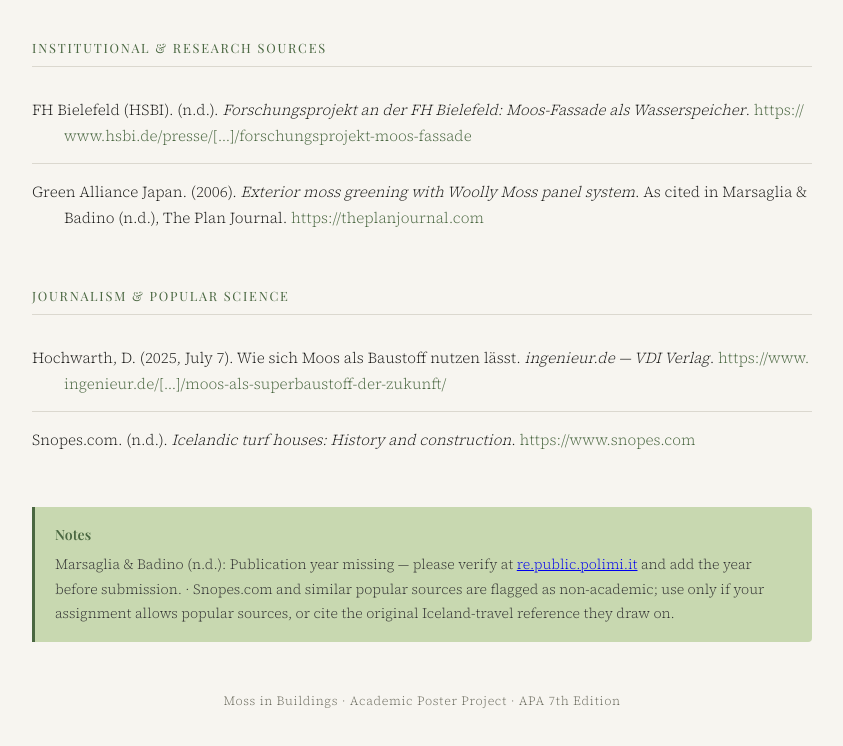
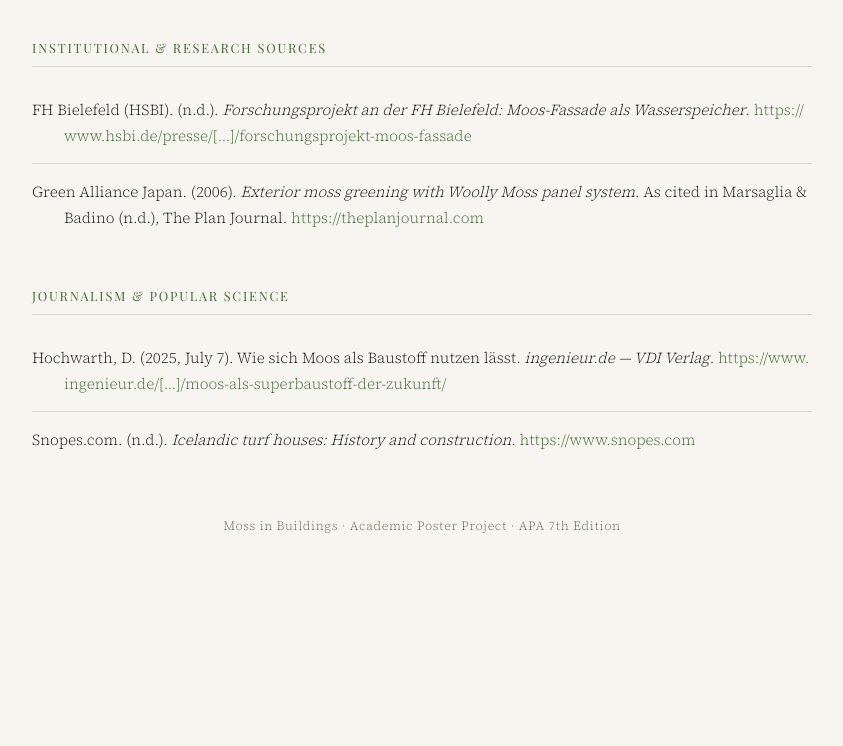
Before and after one commit to jeschkef/moss-in-buildings-references, a plain HTML site: page index.html in a window 1280 px wide. Shown: the part 1501-2247 px from the top of the page, without its empty margins (218-1061 px from the left). After the commit the page ends 2118 px from the top, so only its background shows below. Drawn offline with nearby package versions, Linux system fonts and the light colour scheme; a web font is replaced by a local one.

Commit message:
Update index.html

```diff
--- a/index.html
+++ b/index.html
@@ -287,16 +287,6 @@
 
   </ul>
 
-  <div class="note">
-    <strong>Notes</strong>
-    Marsaglia &amp; Badino (n.d.): Publication year missing — please verify at
-    <a href="https://re.public.polimi.it/handle/11311/1255857" target="_blank">re.public.polimi.it</a>
-    and add the year before submission. ·
-    Snopes.com and similar popular sources are flagged as non-academic; use only
-    if your assignment allows popular sources, or cite the original Iceland-travel
-    reference they draw on.
-  </div>
-
   <footer>
     Moss in Buildings · Academic Poster Project · APA 7th Edition
   </footer>
```
